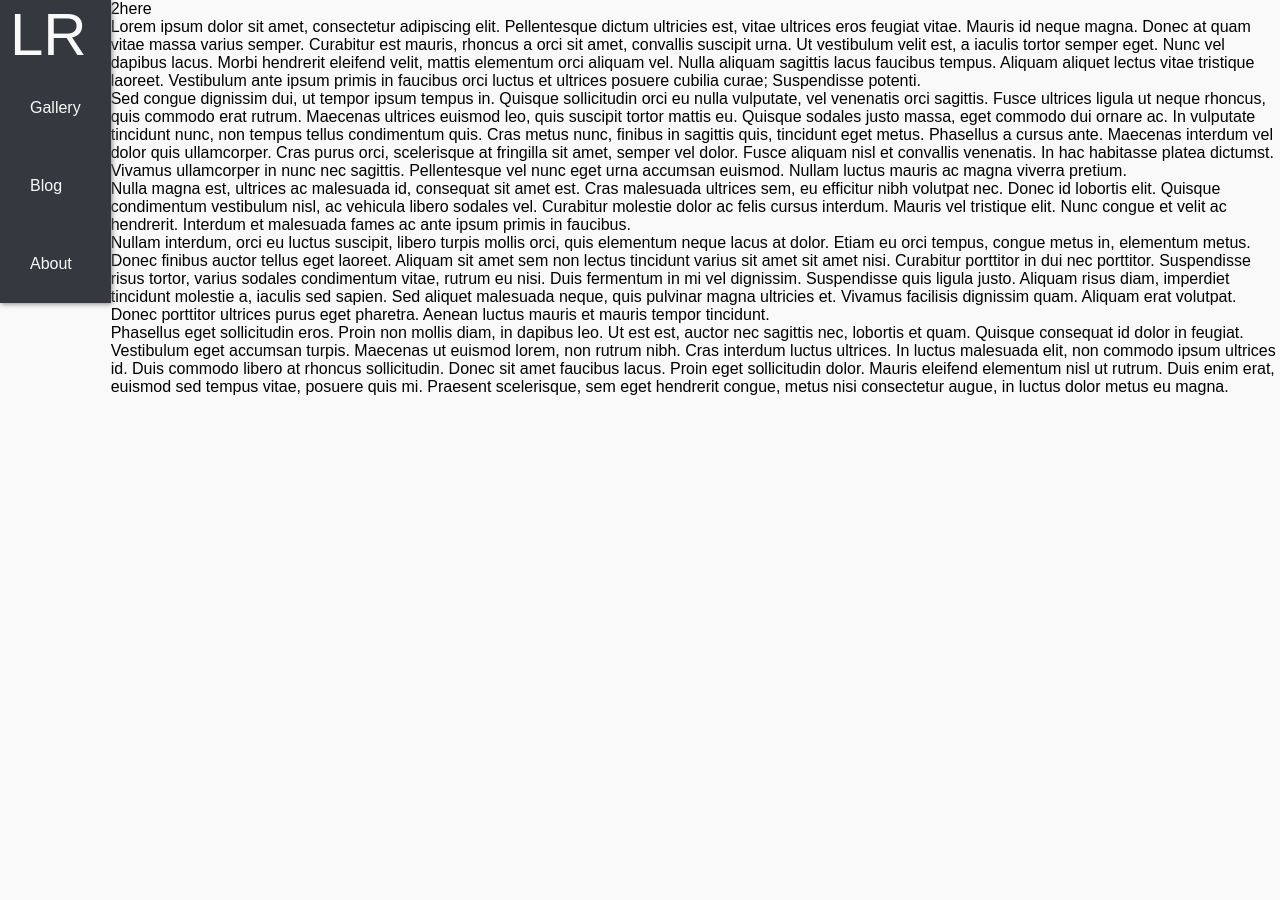
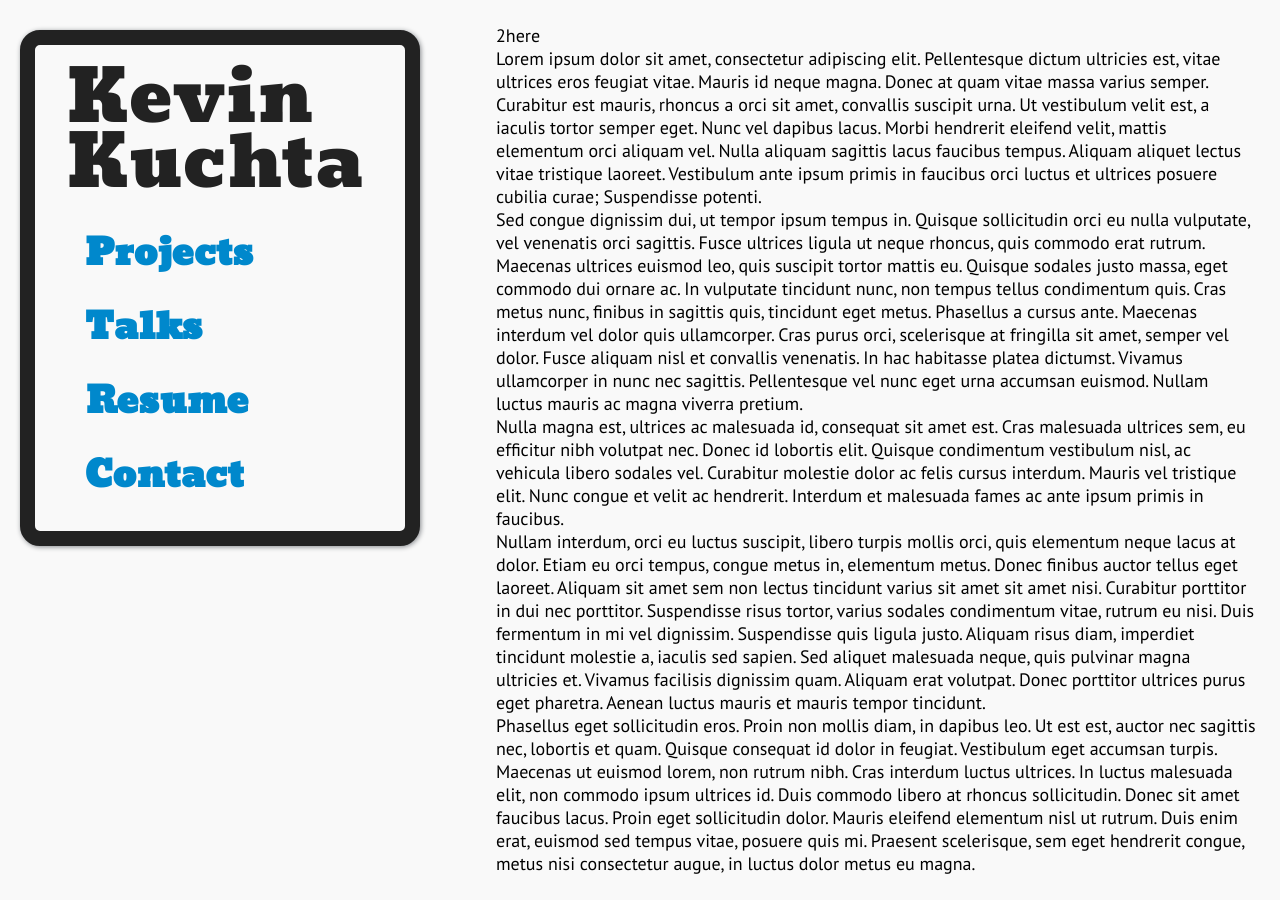
Before and after one commit to kkuchta/blog2, a Jekyll site: the page built from index.md, in a window 1280 px wide. Built offline with Jekyll 4.4.1, drawn with Linux system fonts in a browser that asks for light colours.

Commit message:
Mobile nav and general layout working

```diff
--- a/_includes/mobile_nav.html
+++ b/_includes/mobile_nav.html
@@ -1,15 +1,20 @@
 <header class="header">
   <!-- Logo -->
-  <a href="#" class="logo">LR</a>
+  <a href="/" class="logo">Kevin Kuchta</a>
   <!-- Hamburger icon -->
   <input class="side-menu" type="checkbox" id="side-menu" />
   <label class="hamb" for="side-menu"><span class="hamb-line"></span></label>
   <!-- Menu -->
   <nav class="nav">
+    <!-- <div class="divider"></div> -->
     <ul class="menu">
-      <li><a href="#">Gallery</a></li>
-      <li><a href="#">Blog</a></li>
-      <li><a href="#">About</a></li>
+      <li><a href="#">Projects</a></li>
+      <div class="divider"></div>
+      <li><a href="#">Talks</a></li>
+      <div class="divider"></div>
+      <li><a href="#">Resume</a></li>
+      <div class="divider"></div>
+      <li><a href="#">Contact</a></li>
     </ul>
   </nav>
 </header>
--- a/_layouts/home.html
+++ b/_layouts/home.html
@@ -4,7 +4,7 @@
     <meta charset="UTF-8" />
     <meta http-equiv="X-UA-Compatible" content="IE=edge" />
     <meta name="viewport" content="width=device-width, initial-scale=1.0" />
-    <link rel="stylesheet" href="styles/main.css" />
+    <link rel="stylesheet" href="assets/styles/main.css" />
     <title>Kevin Kuchta</title>
   </head>
   <body>
--- /dev/null
+++ b/assets/styles/main.css
@@ -0,0 +1,252 @@
+@font-face {
+  font-family: "Bevan";
+  src: url("/assets/fonts/Bevan-Regular.ttf") format("truetype");
+  font-weight: normal;
+  font-style: normal;
+}
+@font-face {
+  font-family: "PT Sans";
+  src: url("/assets/fonts/PTSans-Regular.ttf") format("truetype");
+  font-weight: normal;
+  font-style: normal;
+}
+@font-face {
+  font-family: "PT Sans";
+  src: url("/assets/fonts/PTSans-Bold.ttf") format("truetype");
+  font-weight: bold;
+  font-style: normal;
+}
+@font-face {
+  font-family: "PT Sans";
+  src: url("/assets/fonts/PTSans-Italic.ttf") format("truetype");
+  font-weight: normal;
+  font-style: italic;
+}
+@font-face {
+  font-family: "PT Sans";
+  src: url("/assets/fonts/PTSans-BoldItalic.ttf") format("truetype");
+  font-weight: bold;
+  font-style: italic;
+}
+
+:root{
+ --white: #f9f9f9;
+  /* --black: #36383F; */
+  --black: #222;
+  --gray: #85888C;
+  --linkblue: #0088cc;
+  --bodyfont: "PT Sans", Impact, Arial, sans-serif;
+  --titlefont: "Bevan", Georgia, serif;
+} /* variables*/
+
+/* Reset */
+*{
+  margin: 0;
+  padding: 0;
+  box-sizing: border-box;
+}
+body{
+  background-color: var(--white);
+  font-family: var(--bodyfont)
+}
+a{
+  text-decoration: none;
+}
+ul{
+  list-style: none;
+}
+
+body {
+  font-size: 20px;
+}
+.divider {
+  height: 0px;
+  width: 100%;
+  border: 10px solid var(--black);
+  opacity: 0.2;
+  border-radius: 20px;
+}
+/* Header */
+.header{
+  background-color: var(--white);
+  box-shadow: 1px 1px 5px 0px var(--gray);
+  position: sticky;
+  top: 0;
+  width: 100%;
+  border-bottom: 10px solid var(--black);
+}
+/* Logo */
+.logo{
+  display: inline-block;
+  color: var(--black);
+  font-size: 60px;
+  margin-left: 10px;
+}
+
+/* Nav menu */
+.nav{
+  width: 100%;
+  height: 100%;
+  position: fixed;
+  background-color: var(--white);
+  overflow: hidden;
+  border-bottom: 10px solid var(--black);
+}
+.menu {
+  margin-top: 10px;
+  display: flex;
+  flex-direction: column;
+  align-items: center;
+}
+.nav .menu .divider {
+  opacity: 0.1;
+  width: 80px;
+  margin-top: -10px;
+  margin-bottom: -10px;
+  border-width: 3px;
+}
+.menu a{
+  display: block;
+  padding: 24px 24px;
+  color: var(--black);
+  font-size: 36px;
+  font-family: var(--titlefont);
+  font-weight: bold;
+  color: var(--linkblue);
+  text-align: center;;
+}
+.menu a:hover{
+    filter: brightness(85%);
+    text-decoration: underline;
+  /* background-color: var(--gray); */
+  /* color: white; */
+}
+.nav{
+  max-height: 0;
+  transition: max-height 0.2s ease-out;
+}
+.nav .divider {
+  margin: 8px 20px;
+  width: calc(100% - 40px);
+  border-width: 5px;
+}
+
+/* Menu Icon */
+.hamb{
+  cursor: pointer;
+  float: right;
+  padding: 30px 20px;
+}/* Style label tag */
+
+.hamb-line {
+  background: var(--black);
+  display: block;
+  height: 2px;
+  position: relative;
+  width: 24px;
+
+} /* Style span tag */
+
+.hamb-line::before,
+.hamb-line::after{
+  background: var(--black);
+  content: '';
+  display: block;
+  height: 100%;
+  position: absolute;
+  transition: all .15s ease-out;
+  width: 100%;
+}
+.hamb-line::before{
+  top: 5px;
+}
+.hamb-line::after{
+  top: -5px;
+}
+
+.side-menu {
+  display: none;
+} /* Hide checkbox */
+
+/* Toggle menu icon */
+.side-menu:checked ~ nav{
+  max-height: 100%;
+}
+.side-menu:checked ~ .hamb .hamb-line {
+  background: transparent;
+}
+.side-menu:checked ~ .hamb .hamb-line::before {
+  transform: rotate(-45deg);
+  top:0;
+}
+.side-menu:checked ~ .hamb .hamb-line::after {
+  transform: rotate(45deg);
+  top:0;
+}
+
+.content-column {
+  padding: 12px;
+}
+
+/* Responsiveness */
+@media (min-width: 768px) {
+  body {
+    display: flex;
+    font-size: 18px;
+  }
+  .nav-column {
+    min-width: 400px;
+    margin-right: 72px;
+  }
+  .content-column {
+    padding: 24px;
+  }
+  .header {
+    border: 15px solid var(--black);
+    border-radius: 20px;
+    margin-left: 20px;
+    margin-top: 30px;
+    padding: 20px;
+  }
+  .nav{
+    max-height: none;
+    top: 0;
+    position: relative;
+    /* float: right; */
+    width: fit-content;
+    border: none;
+    /* background-color: transparent; */
+  }
+  .menu {
+    margin-top: 20px;
+    align-items: flex-start;
+  }
+  .menu a{
+    padding: 8px 30px;
+    transition: all 0.10s ease-in-out;
+  }
+  .nav .menu .divider {
+    display: none;
+  }
+  .menu a:hover{
+    background-color: transparent;
+    filter: brightness(85%);
+    text-decoration: underline;
+  }
+  .hamb{
+      display: none;
+  }
+  a.logo {
+    font-size: 72px;
+    line-height: 0.9em;
+    transition: all 0.10s ease-in-out;
+  }
+  a.logo:hover{
+    filter: brightness(85%);
+  }
+}
+
+.logo {
+  font-family: var(--titlefont);
+  font-size: 36px;
+}
--- a/styles/main.css
+++ /dev/null
@@ -1,142 +0,0 @@
-
-:root{
- --white: #f9f9f9;
-  --black: #36383F;
-  --gray: #85888C;
-  --small: 768px;
-} /* variables*/
-
-/* Reset */
-*{
-  margin: 0;
-  padding: 0;
-  box-sizing: border-box;
-}
-body{
-  background-color: var(--white);
-  font-family: "Poppins", sans-serif;
-}
-a{
-  text-decoration: none;
-}
-ul{
-  list-style: none;
-}
-
-/* Header */
-.header{
-  background-color: var(--black);
-  box-shadow: 1px 1px 5px 0px var(--gray);
-  position: sticky;
-  top: 0;
-  width: 100%;
-}
-/* Logo */
-.logo{
-  display: inline-block;
-  color: var(--white);
-  font-size: 60px;
-  margin-left: 10px;
-}
-
-/* Nav menu */
-.nav{
-  width: 100%;
-  height: 100%;
-  position: fixed;
-  background-color: var(--black);
-  overflow: hidden;
-
-}
-.menu a{
-  display: block;
-  padding: 30px;
-  color: var(--white);
-}
-.menu a:hover{
-  background-color: var(--gray);
-}
-.nav{
-  max-height: 0;
-  transition: max-height .2s ease-out;
-}
-
-/* Menu Icon */
-.hamb{
-  cursor: pointer;
-  float: right;
-  padding: 40px 20px;
-}/* Style label tag */
-
-.hamb-line {
-  background: var(--white);
-  display: block;
-  height: 2px;
-  position: relative;
-  width: 24px;
-
-} /* Style span tag */
-
-.hamb-line::before,
-.hamb-line::after{
-  background: var(--white);
-  content: '';
-  display: block;
-  height: 100%;
-  position: absolute;
-  transition: all .15s ease-out;
-  width: 100%;
-}
-.hamb-line::before{
-  top: 5px;
-}
-.hamb-line::after{
-  top: -5px;
-}
-
-.side-menu {
-  display: none;
-} /* Hide checkbox */
-
-/* Toggle menu icon */
-.side-menu:checked ~ nav{
-  max-height: 100%;
-}
-.side-menu:checked ~ .hamb .hamb-line {
-  background: transparent;
-}
-.side-menu:checked ~ .hamb .hamb-line::before {
-  transform: rotate(-45deg);
-  top:0;
-}
-.side-menu:checked ~ .hamb .hamb-line::after {
-  transform: rotate(45deg);
-  top:0;
-}
-
-/* Responsiveness */
-@media (min-width: 768px) {
-  body {
-    display: flex;
-  }
-  .nav-column {
-    width: 300px;
-  }
-  .nav{
-      max-height: none;
-      top: 0;
-      position: relative;
-      /* float: right; */
-      width: fit-content;
-      /* background-color: transparent; */
-
-  }
-  .menu a:hover{
-      /* background-color: transparent; */
-      /* color: var(--gray); */
-
-  }
-  .hamb{
-      display: none;
-  }
-}
```
Also changed, not shown: assets/fonts/Bevan-Regular.ttf (added), assets/fonts/PTSans-Bold.ttf (added), assets/fonts/PTSans-BoldItalic.ttf (added), assets/fonts/PTSans-Italic.ttf (added), assets/fonts/PTSans-Regular.ttf (added), 2 other files.
